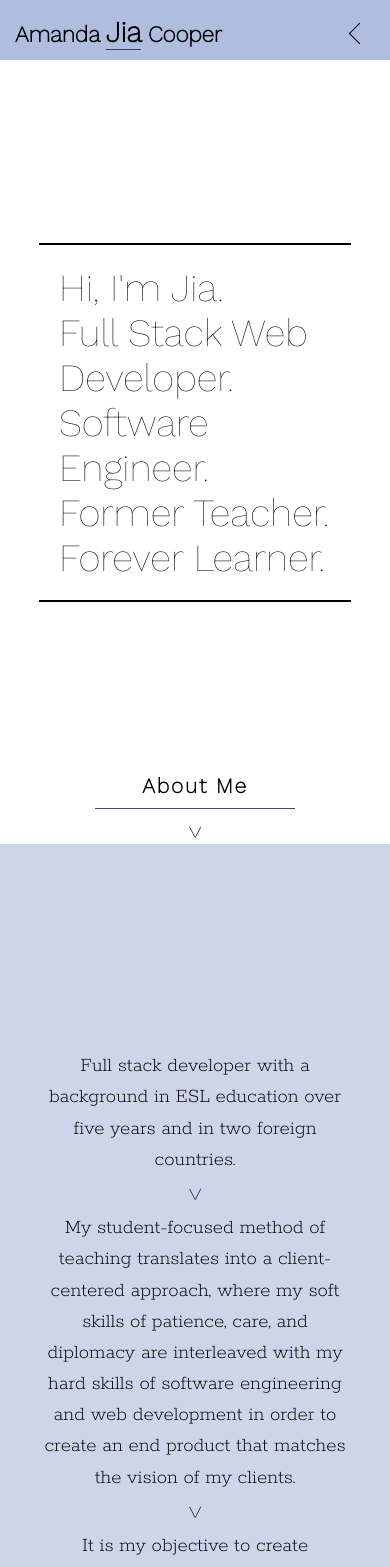
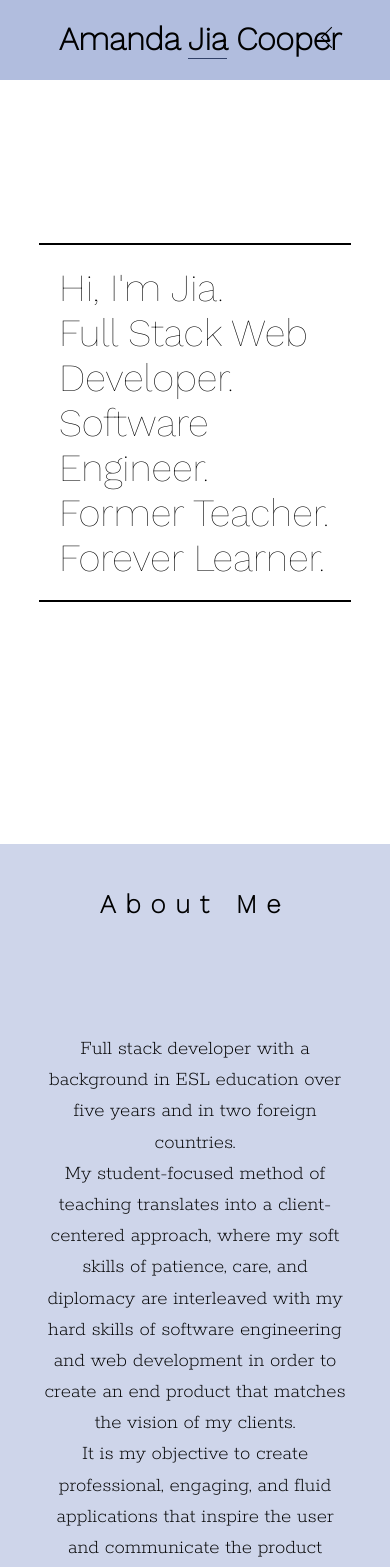
Before and after one commit to cooperama/portfolio, a React (Create React App) app: page / in a window 390 px wide. Shown: the top 1567 px of the page. Built offline with nearby package versions, Linux system fonts and the light colour scheme; a web font is replaced by a local one.

Commit message:
Adjusts media queries and section dividers

```diff
--- a/src/components/About.js
+++ b/src/components/About.js
@@ -5,18 +5,19 @@ export const About = (props) => {
     <div className="about-container" id="about">
       <div ref={props.aboutArrowRef} className="arrow">
         <h4>About Me</h4>
-        <p className="divider">
+        {/* <p className="divider">
           <span>></span>
-        </p>
+        </p> */}
+      </div>
+      <div className="arrow-mobile">
+        <h4>About Me</h4>
       </div>
       <div className="personal-blurb">
         <p>
           Full stack developer with a background in ESL education over five
           years and in two foreign countries.
         </p>
-        <p className="divider">
-          <span>></span>
-        </p>
+        {/* <p className="divider"><span>></span></p> */}
         <p>
           My student-focused method of teaching translates into a
           client-centered approach, where my soft skills of patience, care, and
@@ -24,23 +25,17 @@ export const About = (props) => {
           and web development in order to create an end product that matches the
           vision of my clients.
         </p>
-        <p className="divider">
-          <span>></span>
-        </p>
+        {/* <p className="divider"><span>></span></p> */}
         <p>
           It is my objective to create professional, engaging, and fluid
           applications that inspire the user and communicate the product through
           seamless function and thoughtful form.
         </p>
-        <p className="divider">
-          <span>></span>
-        </p>
+        {/* <p className="divider"><span>></span></p> */}
       </div>
       <div className="skills-container">
         <h3>Hard Skills</h3>
-        <p className="divider">
-          <span>></span>
-        </p>
+        {/* <p className="divider"><span>></span></p> */}
         <div>
           <ul>
             <li>HTML/CSS</li>
@@ -70,9 +65,7 @@ export const About = (props) => {
       </div>
       <div className="skills-container">
         <h3>Soft Skills</h3>
-        <p className="divider">
-          <span>></span>
-        </p>
+        {/* <p className="divider"><span>></span></p> */}
         <div>
           <ul>
             <li>Teamwork</li>
--- a/src/components/Contact.js
+++ b/src/components/Contact.js
@@ -5,9 +5,11 @@ export const Contact = (props) => {
     <div className="contact-container" id="contact">
       <div ref={props.contactArrowRef} className="arrow">
         <h4>Contact Me</h4>
-        <p className="divider">
-          <span>></span>
-        </p>
+        <p className="divider">{/* <span>></span> */}</p>
+      </div>
+      <div className="arrow-mobile">
+        <h4>Contact Me</h4>
+        <p className="divider">{/* <span>></span> */}</p>
       </div>
       <div className="contact-div">
         <div>
--- a/src/components/Navbar.js
+++ b/src/components/Navbar.js
@@ -60,9 +60,11 @@ export const Navbar = (props) => {
       </div>
       <div className="burger-container" onClick={burgerClickHandler}>
         <div ref={burgerRef} className="burger-menu"></div>
+        <div ref={burgerRef} className="burger-menu2"></div>
       </div>
       <div ref={navRef} className="burger-nav">
         <div className="burger-menu-back"></div>
+        <div className="burger-menu-back2"></div>
         <a onClick={burgerClickHandler} href="#home" id="home-nav">
           Home
         </a>
--- a/src/styles/_burger.scss
+++ b/src/styles/_burger.scss
@@ -1,4 +1,6 @@
 .burger-menu-back,
+.burger-menu-back2,
+.burger-menu2,
 .burger-menu {
   width: 15px;
   height: 1px;
@@ -9,25 +11,41 @@
   margin-right: 1rem;
   transition: all 0.5s ease;
 }
-.burger-menu-back {
-  top: -56px;
-  right: 12px;
+
+.burger-menu-back2 {
+  top: -52px;
+  right: 23px;
   z-index: -1;
 }
+
+.burger-menu-back {
+  top: -52px;
+  right: 13px;
+  z-index: -1;
+}
+
 .burger-menu-back::before,
 .burger-menu-back::after,
 .burger-menu::before,
-.burger-menu::after {
+.burger-menu::after,
+.burger-menu-back2::before,
+.burger-menu-back2::after,
+.burger-menu2::before,
+.burger-menu2::after {
   content: "";
   width: inherit;
   height: inherit;
   position: absolute;
 }
+
+.burger-menu-back::after,
 .burger-menu::before {
   transform: rotate(-45deg);
   top: 10px;
   background-color: black;
 }
+
+.burger-menu-back::before,
 .burger-menu::after {
   top: 20px;
   transform: rotate(45deg);
@@ -35,14 +53,10 @@
 }
 
 .burger-menu-back::before {
-  transform: rotate(45deg);
   top: 10px;
-  background-color: black;
 }
 .burger-menu-back::after {
-  transform: rotate(-45deg);
   top: 20px;
-  background-color: black;
 }
 
 .burger-container {
@@ -66,11 +80,11 @@
     display: block;
     text-align: right;
     padding: 5px 10px;
-    margin-bottom: 10px;
+    margin: 10px 0;
     font-size: 1.1rem;
   }
 }
 
 .burger-nav-toggle {
-  right: 10px;
+  right: 38px;
 }
--- a/src/styles/_mediaQueries.scss
+++ b/src/styles/_mediaQueries.scss
@@ -17,10 +17,10 @@
   }
   nav {
     background-color: $opaque-color;
-    height: 60px;
+    height: 80px;
     .burger-menu {
-      top: -18px;
-      right: -8px;
+      top: -14px;
+      right: 20px;
     }
   }
   .project-section,
@@ -28,6 +28,7 @@
     width: 90%;
     ul {
       width: 30%;
+      text-align: center;
     }
     li {
       font-size: 1.1rem;
@@ -47,13 +48,22 @@
   }
   .name-mobile {
     display: block;
-    font-size: 1.4rem;
-    padding: 15px;
+    font-size: 2rem;
+    padding: 20px;
+    position: absolute;
+    left: 10%;
     span {
-      font-size: 1.8rem;
       border-bottom: 1px solid $primary-color;
     }
   }
+
+  .arrow {
+    display: none;
+  }
+  .arrow-mobile {
+    display: block;
+  }
+
   .images-container img {
     width: 100%;
     height: 100%;
--- a/src/styles/_name.scss
+++ b/src/styles/_name.scss
@@ -1,13 +1,13 @@
 .name-container {
   position: absolute;
-  left: 20px;
+  left: 5%;
   top: 20px;
   transition: all 0.8s ease;
   h1 {
     display: inline-block;
     margin: 8px;
     font-size: 2.5rem;
-    font-weight: 100;
+    font-weight: 200;
   }
 }
 
--- a/src/styles/app.scss
+++ b/src/styles/app.scss
@@ -29,33 +29,46 @@ $light-color: #89a0e0;
 .name-mobile {
   display: none;
 }
+
+.arrow-mobile,
 .arrow {
   text-align: center;
   position: relative;
   margin: auto;
-  top: -70px;
-  width: 200px;
+  top: 30px;
+  // top: -70px;
+  width: 300px;
   h4 {
-    padding-bottom: 10px;
-    border-bottom: 1px solid $primary-color;
+    padding: 15px;
     margin-bottom: 5px;
-    font-size: 1.3rem;
-    letter-spacing: 2px;
+    font-size: 1.4rem;
+    // font-size: 1.3rem;
+    letter-spacing: 10px;
+    // letter-spacing: 2px;
   }
   p {
     font-size: 1.3rem;
-    transform: rotate(90deg);
   }
 }
 
-.lowered-arrow {
-  top: 0px;
-  margin-bottom: 0;
-  transition: all 0.5s ease;
+.arrow-mobile {
+  display: none;
+  top: 30px;
   h4 {
-    padding-top: 20px;
+    font-size: 1.6rem;
+    text-shadow: $opaque-color;
+    letter-spacing: 10px;
   }
 }
+
+// .lowered-arrow {
+//   top: 0px;
+//   margin-bottom: 0;
+//   transition: all 0.5s ease;
+//   h4 {
+//     padding-top: 20px;
+//   }
+// }
 
 @import "./pages/navbar";
 @import "./pages/hero";
--- a/src/styles/pages/_about.scss
+++ b/src/styles/pages/_about.scss
@@ -17,9 +17,9 @@
 }
 
 .divider {
-  transform: rotate(90deg);
+  // transform: rotate(90deg);
   span {
-    font-size: 1.5rem;
+    // font-size: 1.5rem;
   }
 }
 
@@ -28,7 +28,7 @@
   margin: 100px 0;
   h3 {
     border-bottom: none;
-    padding-bottom: 0;
+    // padding-bottom: 0;
   }
   div {
     width: 65%;
--- a/src/styles/pages/_navbar.scss
+++ b/src/styles/pages/_navbar.scss
@@ -12,7 +12,8 @@ nav {
   display: flex;
   justify-content: space-evenly;
   position: absolute;
-  top: 90px;
+  top: 45px;
+  // top: 90px;
   right: 30px;
   a {
     text-decoration: none;
--- a/src/styles/pages/_projects.scss
+++ b/src/styles/pages/_projects.scss
@@ -26,7 +26,7 @@
       border-bottom: 2px solid black;
       font-size: 1.7rem;
     }
-    div:nth-of-type(3) {
+    .external-links {
       text-align: right;
       padding-top: 20px;
     }
```
Also changed, not shown: src/components/Projects.js (+85 -63 lines).
